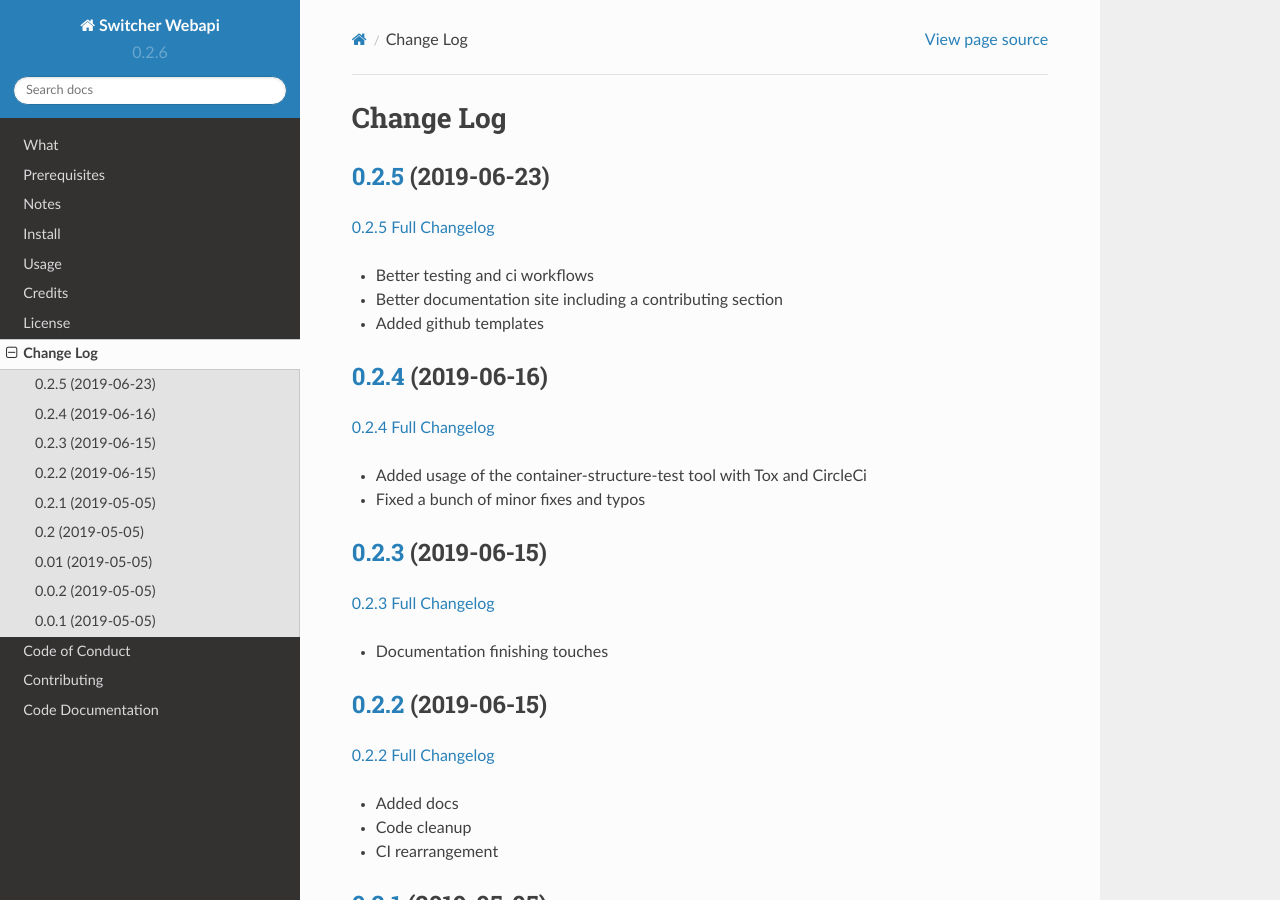
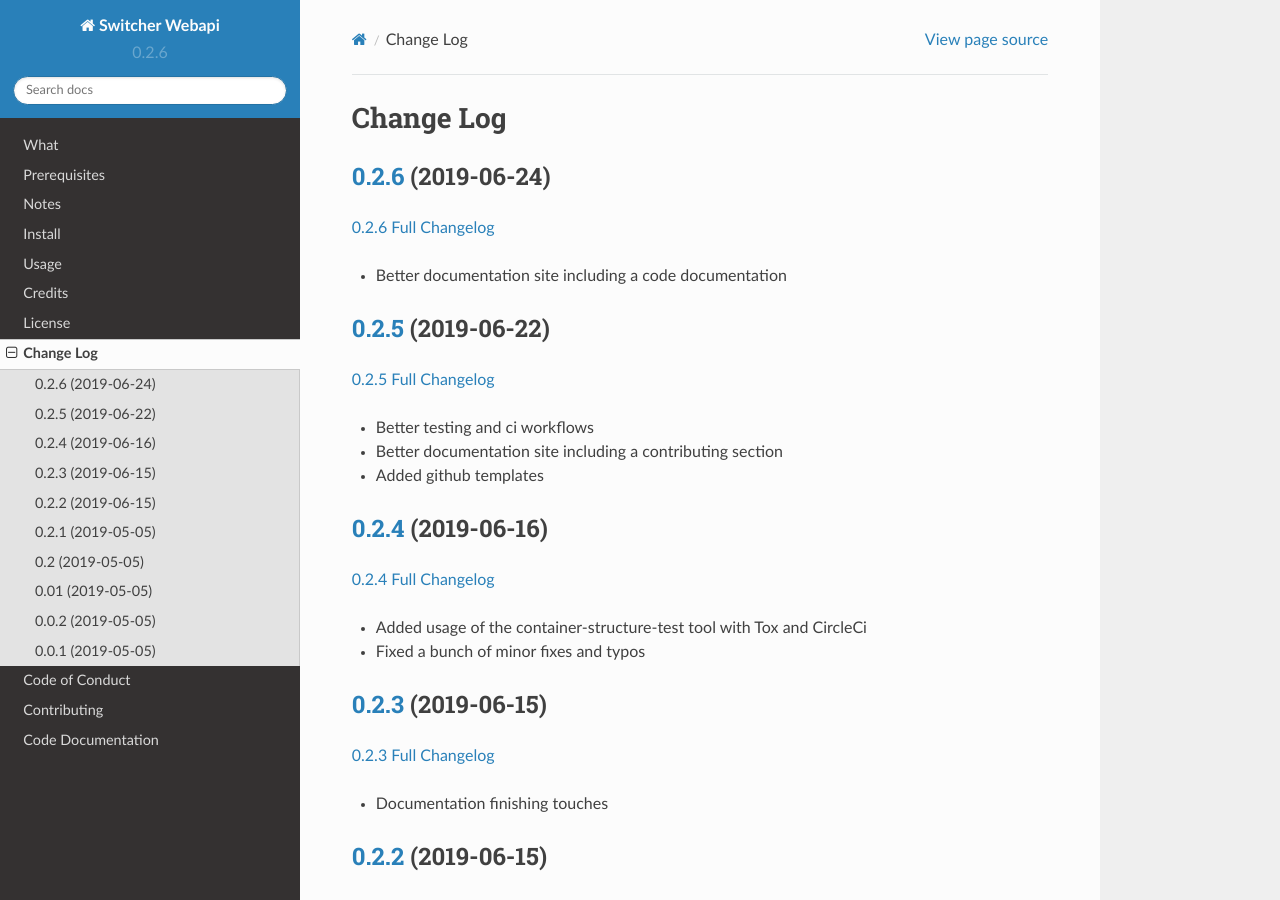
Before and after one commit to TomerFi/switcher_webapi, a Sphinx documentation site: the page built from docs/source/changelog.rst, in a window 1280 px wide and 900 px high. Built offline with Sphinx 7.4.7 and the Read the Docs theme 2.0.0, drawn with Linux system fonts in a browser that asks for light colours.

Commit message:
Updated changelog.

```diff
--- a/docs/source/changelog.rst
+++ b/docs/source/changelog.rst
@@ -1,7 +1,14 @@
 Change Log
 **********
 
-0.2.5_ (2019-06-23)
+0.2.6_ (2019-06-24)
+^^^^^^^^^^^^^^^^^^^
+
+`0.2.6 Full Changelog`_
+
+- Better documentation site including a code documentation
+
+0.2.5_ (2019-06-22)
 ^^^^^^^^^^^^^^^^^^^
 
 `0.2.5 Full Changelog`_
@@ -70,6 +77,8 @@ Change Log
 
 -  Pre-release
 
+.. _0.2.6: https://github.com/tomerfi/switcher_webapi/tree/0.2.6
+.. _0.2.6 Full Changelog: https://github.com/tomerfi/switcher_webapi/compare/0.2.5...0.2.6
 .. _0.2.5: https://github.com/tomerfi/switcher_webapi/tree/0.2.5
 .. _0.2.5 Full Changelog: https://github.com/tomerfi/switcher_webapi/compare/0.2.4...0.2.5
 .. _0.2.4: https://github.com/tomerfi/switcher_webapi/tree/0.2.4
```
Also changed, not shown: CHANGELOG.md (+5 -1 lines).
